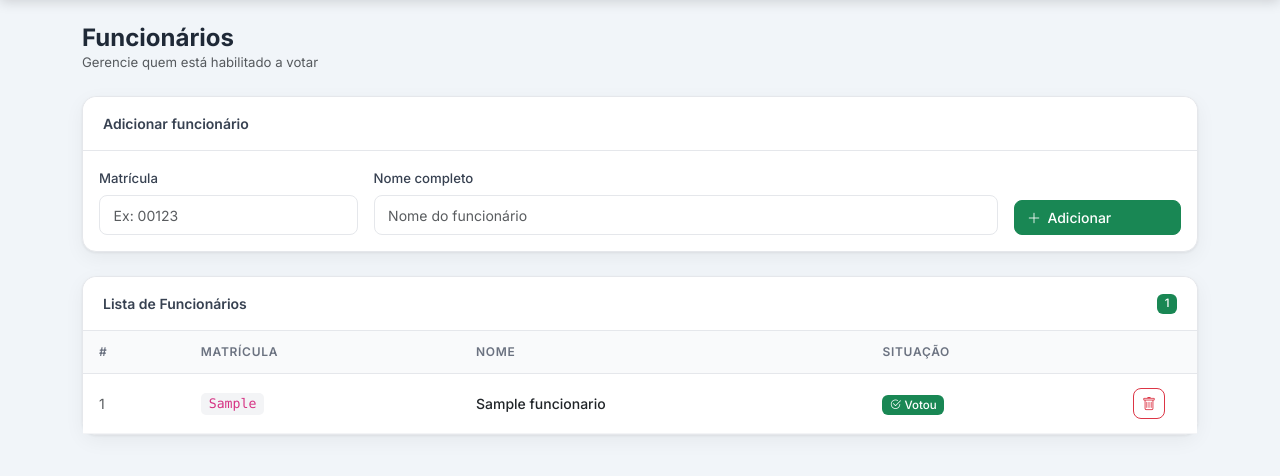
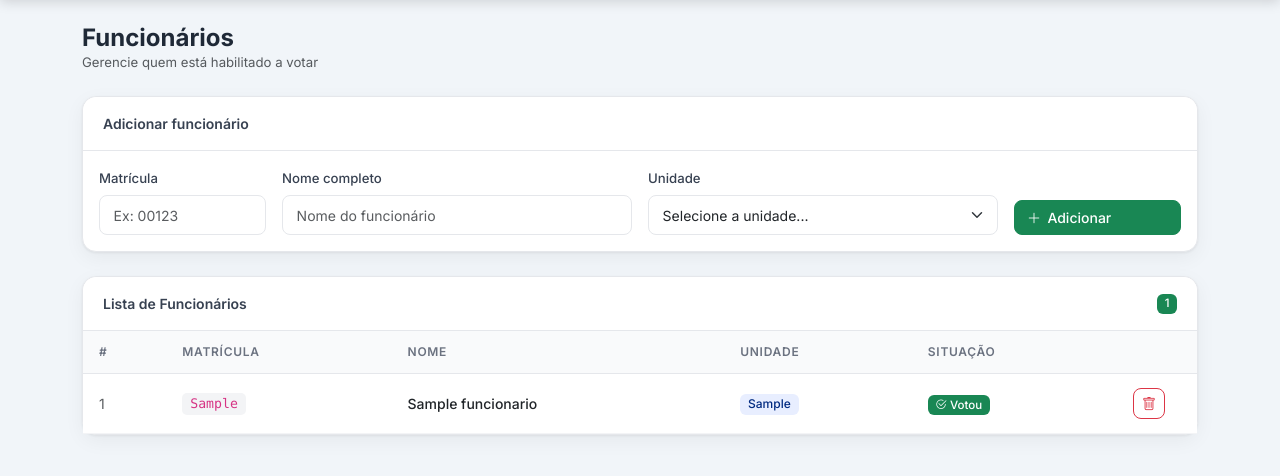
Before and after one commit to Kaiodrx/Projeto-Cipa-2026, a Flask app: template templates/admin/funcionarios.html in a window 1280 px wide. Shown: the part 70-546 px from the top of the page. Run offline with Flask 3, Linux system fonts and the light colour scheme; tables that the repository leaves empty hold one stand-in row (values such as "Sample post"); the template is opened without the code that fills it: values that come from a table or form of the project are taken from there, most other values are stand-ins (such as "Sample title", 1, 10 or a date in 2020).

Commit message:
Update funcionarios.html

```diff
--- a/templates/admin/funcionarios.html
+++ b/templates/admin/funcionarios.html
@@ -14,13 +14,22 @@
     <div class="card-body">
         <form method="POST" action="{{ url_for('adicionar_funcionario') }}">
             <div class="row g-3 align-items-end">
-                <div class="col-md-3">
+                <div class="col-md-2">
                     <label class="form-label">Matrícula</label>
                     <input type="text" name="matricula" class="form-control" placeholder="Ex: 00123" required>
                 </div>
-                <div class="col-md-7">
+                <div class="col-md-4">
                     <label class="form-label">Nome completo</label>
                     <input type="text" name="nome" class="form-control" placeholder="Nome do funcionário" required>
+                </div>
+                <div class="col-md-4">
+                    <label class="form-label">Unidade</label>
+                    <select name="unidade" class="form-select" required>
+                        <option value="" disabled selected>Selecione a unidade...</option>
+                        {% for u in unidades %}
+                        <option value="{{ u }}">{{ u }}</option>
+                        {% endfor %}
+                    </select>
                 </div>
                 <div class="col-md-2">
                     <button type="submit" class="btn btn-success w-100">
@@ -45,6 +54,7 @@
                     <th>#</th>
                     <th>Matrícula</th>
                     <th>Nome</th>
+                    <th>Unidade</th>
                     <th>Situação</th>
                     <th style="width:80px;"></th>
                 </tr>
@@ -59,6 +69,11 @@
                         </code>
                     </td>
                     <td><span class="fw-medium">{{ f.nome }}</span></td>
+                    <td>
+                        <span class="badge" style="background:#e8eeff;color:#002a80;font-size:.75rem;">
+                            {{ f.unidade or '—' }}
+                        </span>
+                    </td>
                     <td>
                         {% if f.votou %}
                         <span class="badge bg-success">
```
